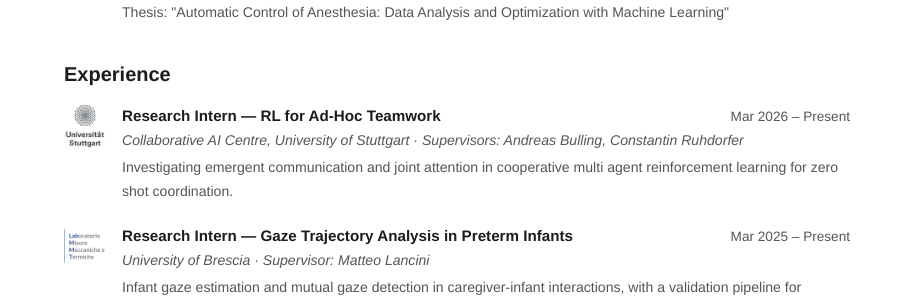
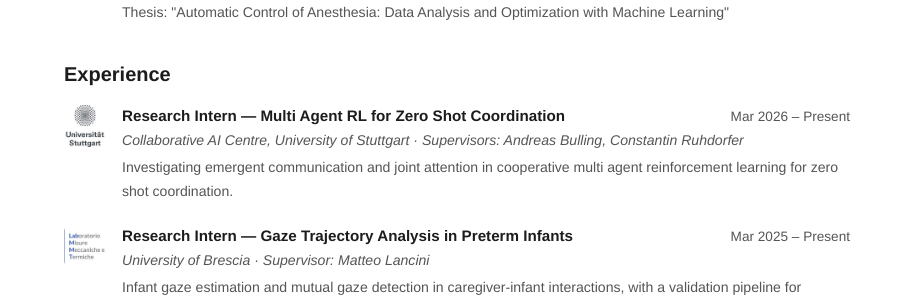
Before and after one commit to giuliabenintendi/giuliabenintendi.github.io, a Jekyll site: the page built from about.html, in a window 1280 px wide and 1207 px high. Shown: the part 415-715 px from the top of the window, without its empty margins (183-1096 px from the left). Built offline with Jekyll 4.4.1, drawn with Linux system fonts in a browser that asks for light colours.

Commit message:
update stuttgart role title

```diff
--- a/about.html
+++ b/about.html
@@ -52,7 +52,7 @@ permalink: /about/
   <img src="/assets/images/logos/1631353449082.jpeg" alt="University of Stuttgart" class="entry-logo">
   <div class="entry-content">
     <div class="entry-header">
-      <strong>Research Intern — RL for Ad-Hoc Teamwork</strong>
+      <strong>Research Intern — Multi Agent RL for Zero Shot Coordination</strong>
       <span class="entry-date">Mar 2026 – Present</span>
     </div>
     <div class="entry-sub">Collaborative AI Centre, University of Stuttgart · Supervisors: Andreas Bulling, Constantin Ruhdorfer</div>
```
